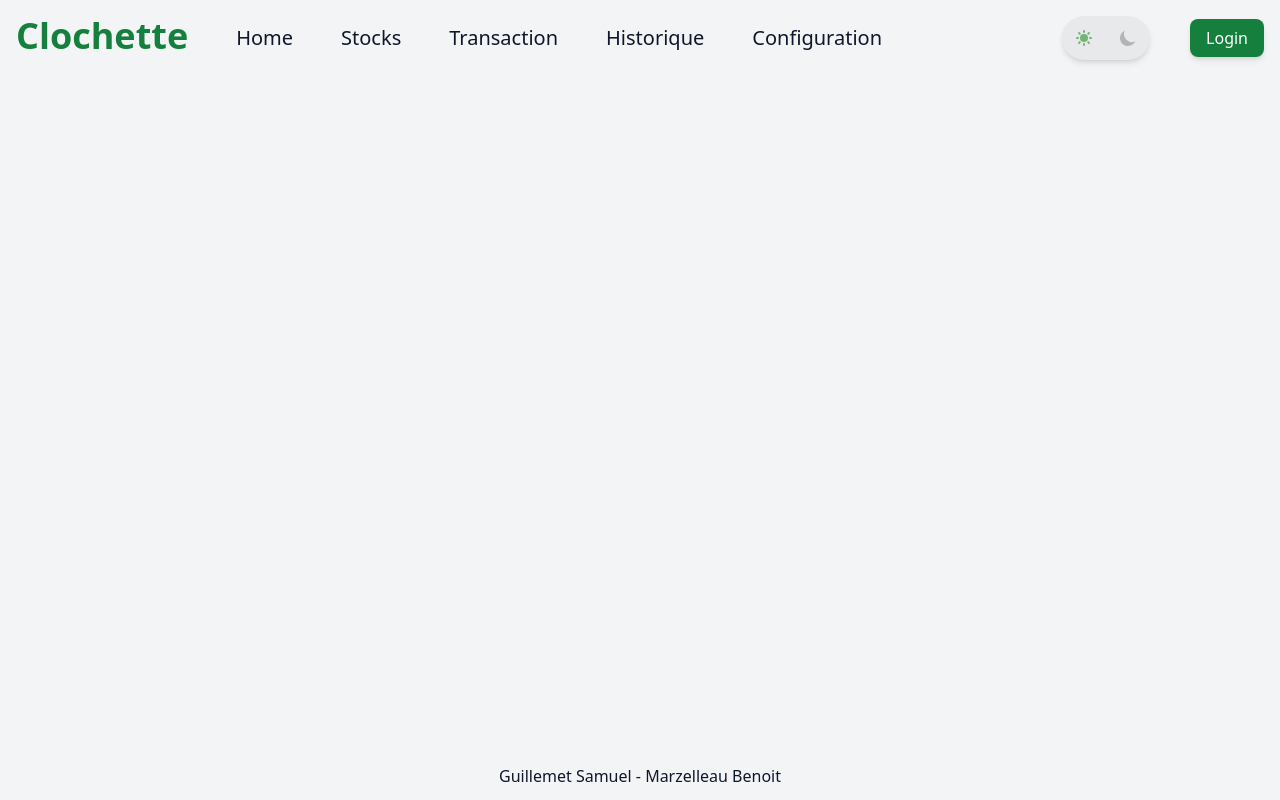
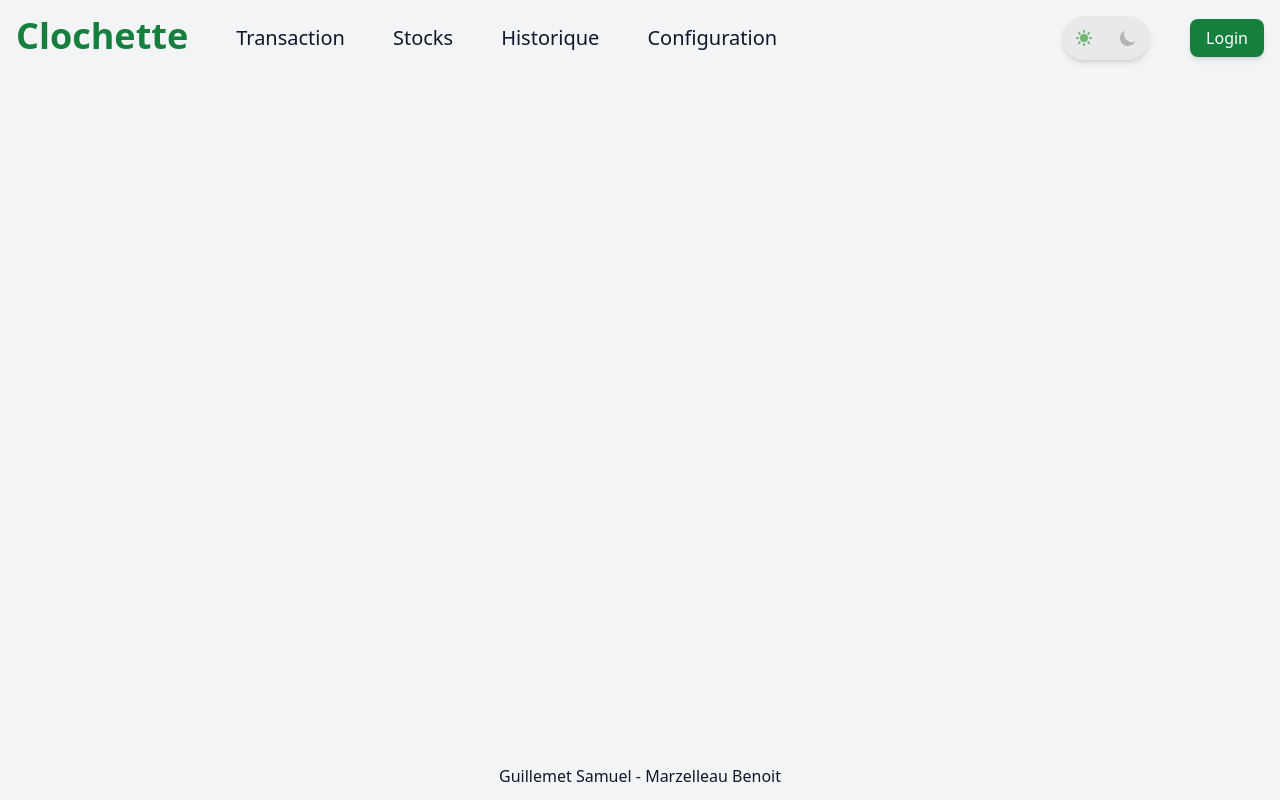
Before and after one commit to Clochette-AbsINThe/clochette, an Astro site in the folder frontend/: page / in a window 1280 px wide. Built offline with nearby package versions, Linux system fonts and the light colour scheme; Astro itself is replaced by a stand-in of ours.

Commit message:
Change links to home #35

```diff
--- a/frontend/src/layouts/include/Navbar.tsx
+++ b/frontend/src/layouts/include/Navbar.tsx
@@ -3,10 +3,9 @@ import useWindowSize from '@hooks/useWindowSize';
 import { useState } from 'react';
 
 const navitems = {
-    Home: '/',
+    Transaction: '/transaction',
     Stocks: '/stocks',
-    Transaction: '/transaction',
-    Historique: '/transaction-history',
+    Historique: '/transaction_history',
     Configuration: '/configuration'
 };
 
@@ -18,7 +17,7 @@ export default function Navbar(): JSX.Element {
     return (
         <header className="flex flex-col">
             <div className="flex">
-                <h1 className="text-4xl text-green-700 font-bold p-4">Clochette</h1>
+                <a href='/' className="text-4xl text-green-700 font-bold p-4">Clochette</a>
                 {dimension.width > 1024
                     ? (
                         <>
```
